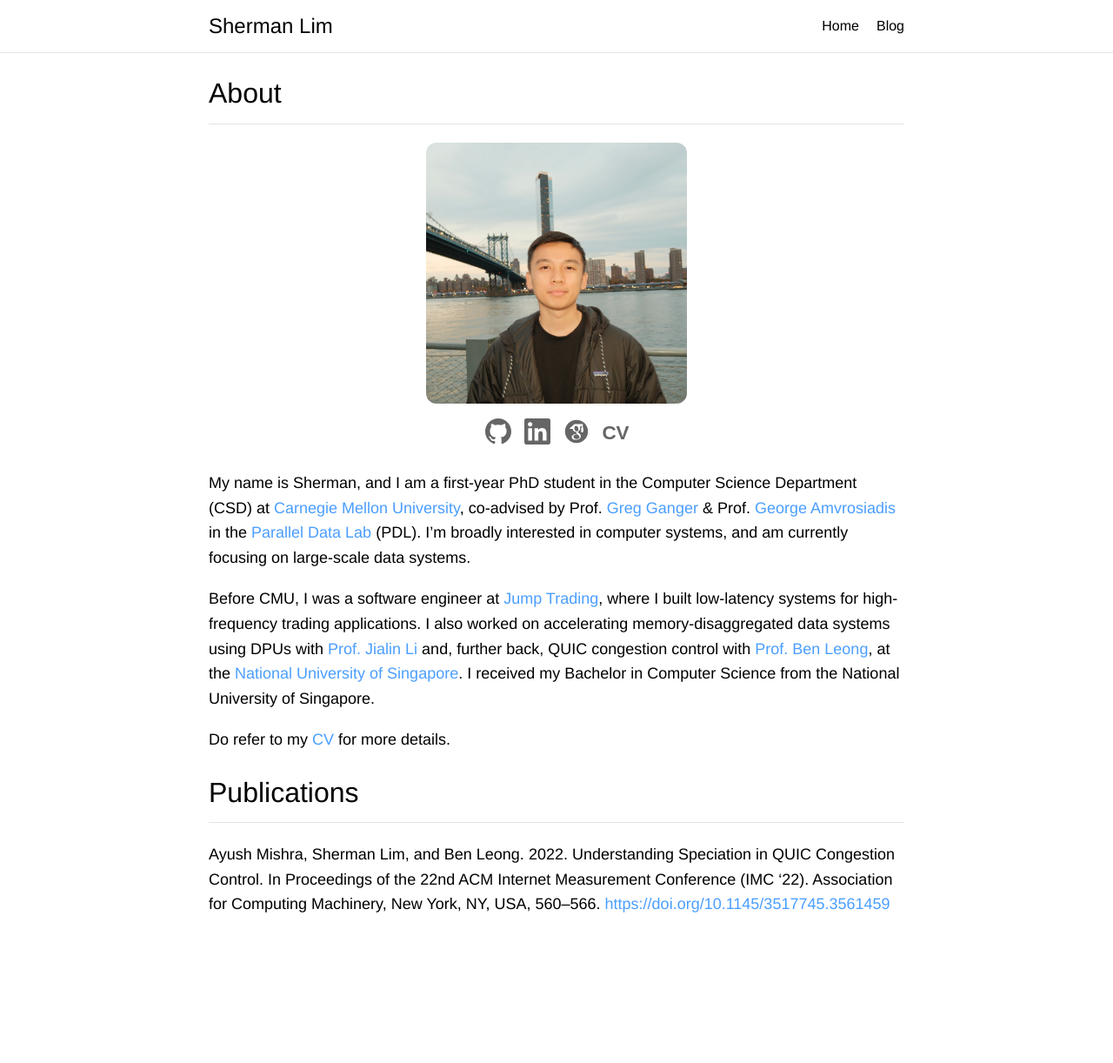
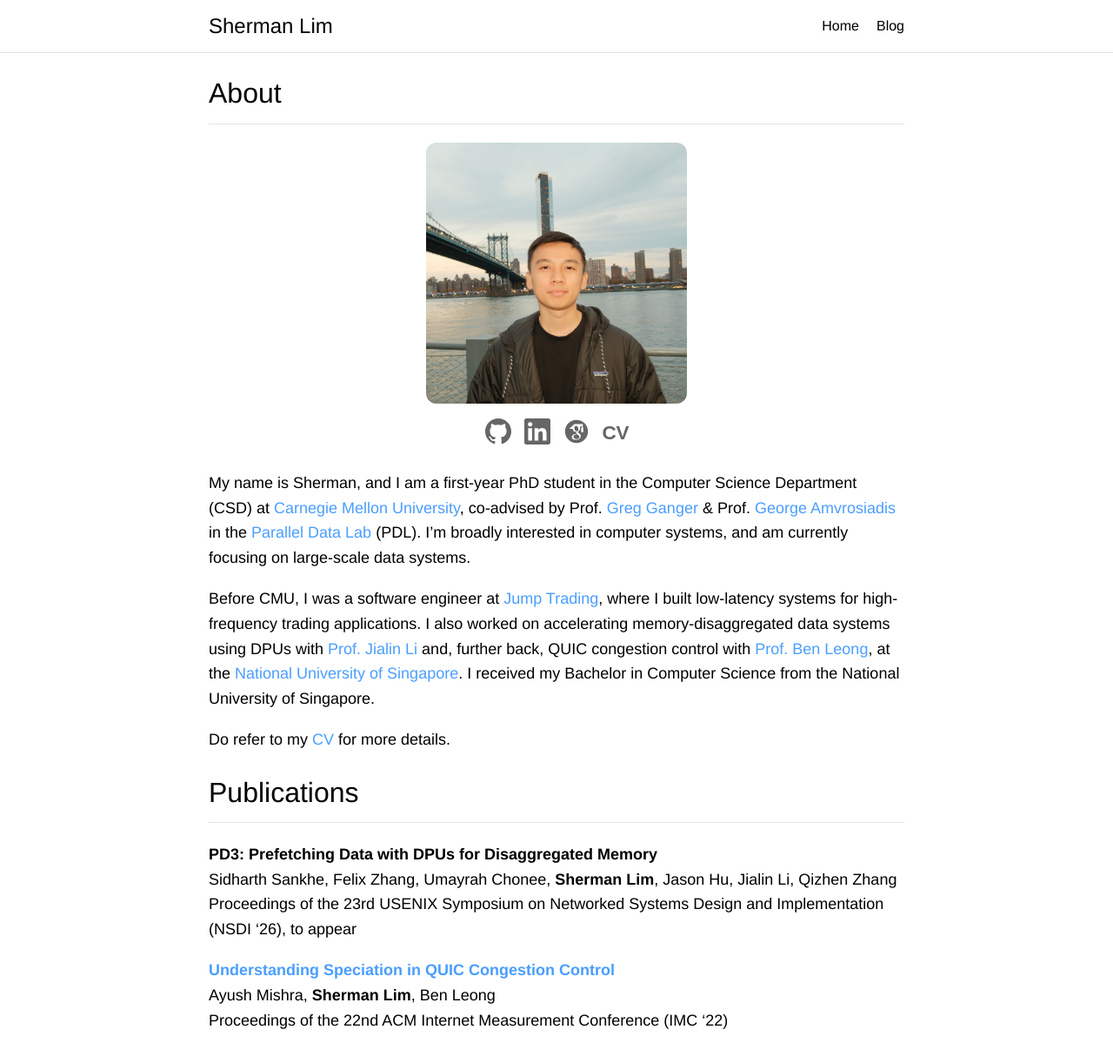
Before and after one commit to shermanjlim/shermanjlim, a Jekyll site: the page built from index.md, in a window 1280 px wide and 1265 px high. Shown: the top 1222 px of the window at 87% size. Built offline with Jekyll 4.4.1, drawn with Linux system fonts in a browser that asks for light colours.

Commit message:
Update publications section in index.md

```diff
--- a/index.md
+++ b/index.md
@@ -45,4 +45,10 @@ Do refer to my [CV](/assets/files/ShermanLim_CV.pdf) for more details.
 
 # Publications
 
-Ayush Mishra, Sherman Lim, and Ben Leong. 2022. Understanding Speciation in QUIC Congestion Control. In Proceedings of the 22nd ACM Internet Measurement Conference (IMC '22). Association for Computing Machinery, New York, NY, USA, 560–566. [https://doi.org/10.1145/3517745.3561459](https://doi.org/10.1145/3517745.3561459)
+**PD3: Prefetching Data with DPUs for Disaggregated Memory**
+Sidharth Sankhe, Felix Zhang, Umayrah Chonee, **Sherman Lim**, Jason Hu, Jialin Li, Qizhen Zhang
+Proceedings of the 23rd USENIX Symposium on Networked Systems Design and Implementation (NSDI '26), to appear
+
+[**Understanding Speciation in QUIC Congestion Control**](https://doi.org/10.1145/3517745.3561459)
+Ayush Mishra, **Sherman Lim**, Ben Leong
+Proceedings of the 22nd ACM Internet Measurement Conference (IMC '22)
```
